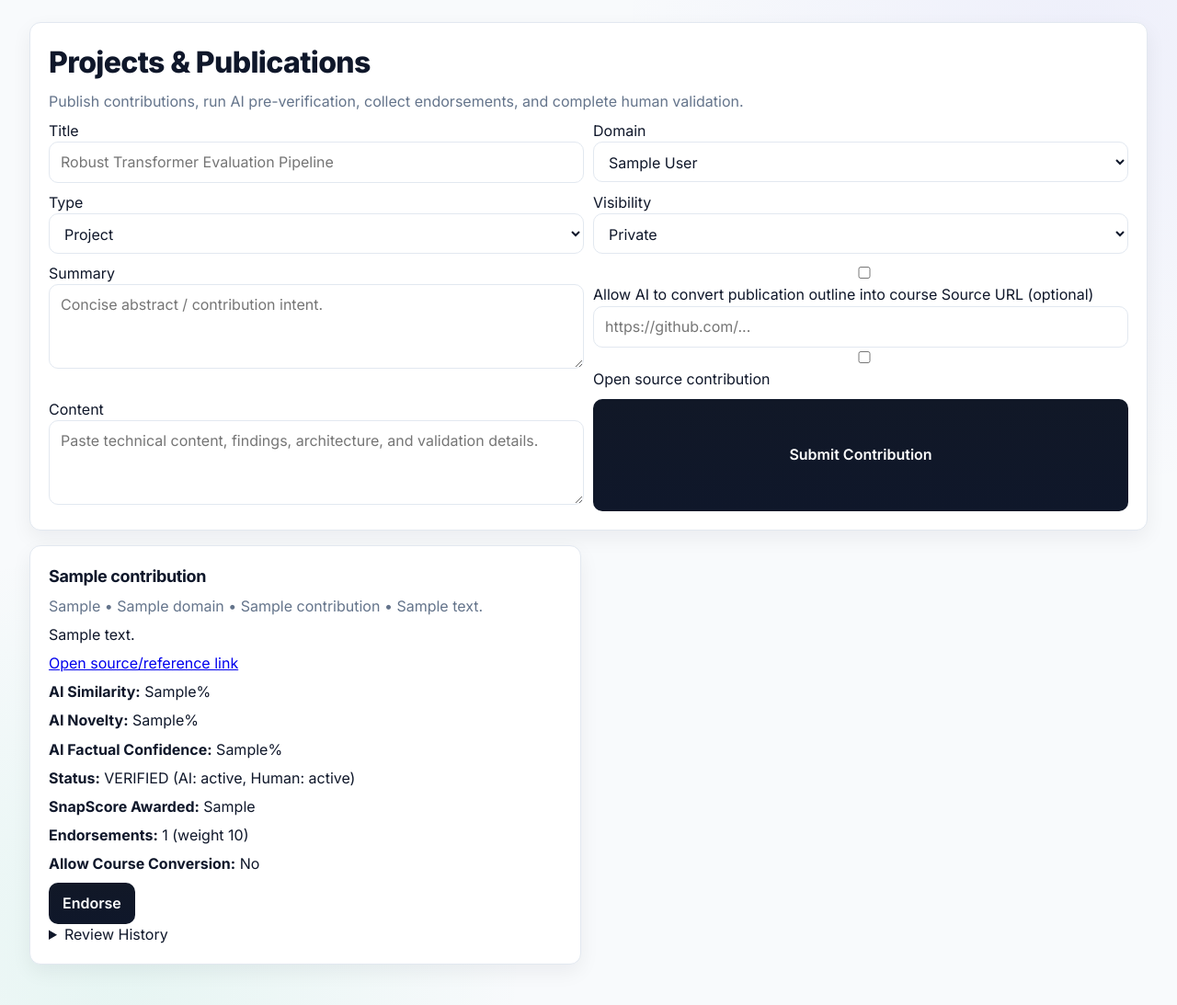
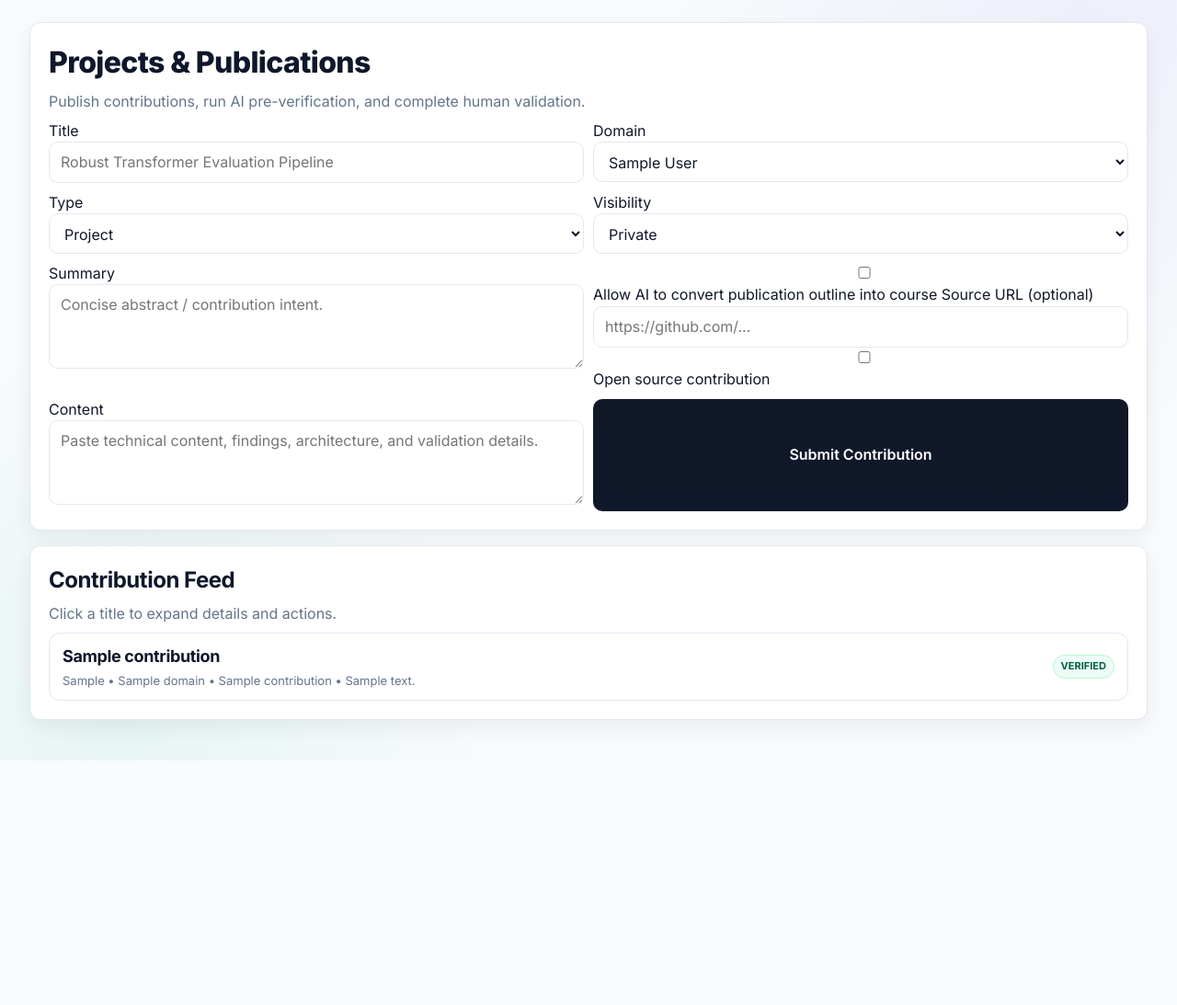
Before and after one commit to dr34m-steppin/DL-Week-26, a FastAPI app: template app/templates/contributions.html in a window 1280 px wide. Shown: the part 59-1152 px from the top of the page at 92% size. After the commit the page ends 886 px from the top, so only its background shows below. Run offline with FastAPI, Linux system fonts and the light colour scheme; the template is opened without the code that fills it: most values are stand-ins (such as "Sample title", 1, 10 or a date in 2020); some libraries are stand-ins or nearby versions.

Commit message:
Fix notification broadcast, remove endorse, and add expandable contribution UI

```diff
--- a/app/main.py
+++ b/app/main.py
@@ -516,22 +516,28 @@ def _notify_user(conn, user_id: int, category: str, title: str, body: str, link:
     )
 
 
-def _notify_domain_watchers(conn, domain: str, title: str, body: str, link: str = "") -> int:
-    rows = _fetchall(
+def _notify_all_users(conn, category: str, title: str, body: str, link: str = "") -> int:
+    total_row = _fetchone(conn, "SELECT COUNT(*) AS total FROM users")
+    total = int(total_row["total"] or 0) if total_row else 0
+    if total <= 0:
+        return 0
+    _execute(
         conn,
         """
-        SELECT user_id, domains_json
-        FROM user_interest_profiles
+        INSERT INTO notifications (user_id, category, title, body, link)
+        SELECT id, ?, ?, ?, ?
+        FROM users
         """,
+        (category, title, body, link),
     )
-    domain_l = domain.strip().lower()
-    notified = 0
-    for row in rows:
-        domains = [d.strip().lower() for d in parse_json_list(str(row["domains_json"]), [])]
-        if domain_l in domains:
-            _notify_user(conn, int(row["user_id"]), "tech_update", title, body, link)
-            notified += 1
-    return notified
+    return total
+
+
+def _notify_domain_watchers(conn, domain: str, title: str, body: str, link: str = "") -> int:
+    # Product behavior: publish/update notifications are platform-wide.
+    # `domain` is kept for call-site compatibility and future filtering.
+    _ = domain
+    return _notify_all_users(conn, "tech_update", title, body, link)
 
 
 def _safe_json_load(raw: str, fallback: Any):
@@ -3347,13 +3353,6 @@ def contributions_hub(request: Request):
                 (item["id"],),
             )
             item["reviews"] = [dict(r) for r in review_rows]
-            endorse_row = _fetchone(
-                conn,
-                "SELECT COUNT(*) AS total, COALESCE(SUM(weight), 0) AS weight FROM contribution_endorsements WHERE contribution_id = ?",
-                (item["id"],),
-            )
-            item["endorsement_count"] = int(endorse_row["total"] or 0) if endorse_row else 0
-            item["endorsement_weight"] = round(float(endorse_row["weight"] or 0), 2) if endorse_row else 0
 
         can_verify = _can_human_verify(conn, user)
     finally:
@@ -3452,14 +3451,13 @@ def contribution_create(
             ),
         )
 
-        if vis == "public":
-            _notify_domain_watchers(
-                conn,
-                domain_value,
-                f"New contribution: {title.strip()}",
-                f"A new {ctype} contribution is available for review.",
-                link="/contributions",
-            )
+        _notify_domain_watchers(
+            conn,
+            domain_value,
+            f"New contribution: {title.strip()}",
+            f"A new {ctype} contribution was published.",
+            link="/contributions",
+        )
     finally:
         conn.close()
 
@@ -3531,43 +3529,6 @@ def contribution_review(
             f"Contribution review: {item['title']}",
             f"Decision: {decision_norm}. {notes.strip() or ''}".strip(),
             link="/contributions",
-        )
-    finally:
-        conn.close()
-
-    return RedirectResponse("/contributions", status_code=303)
-
-
-@app.post("/contributions/{contribution_id}/endorse")
-def contribution_endorse(
-    request: Request,
-    contribution_id: int,
-):
-    redirect = _require_auth(request)
-    if redirect:
-        return redirect
-
-    user = _current_user(request)
-    conn = get_connection()
-    try:
-        item = _fetchone(conn, "SELECT * FROM contributions WHERE id = ?", (contribution_id,))
-        if not item:
-            return RedirectResponse("/contributions", status_code=303)
-        if int(item["user_id"]) == int(user["id"]):
-            return RedirectResponse("/contributions", status_code=303)
-        if item["final_status"] not in {"AI_VERIFIED", "VERIFIED"}:
-            return RedirectResponse("/contributions", status_code=303)
-
-        rep = _compute_user_reputation(conn, int(user["id"]))
-        weight = round(1.0 + min(1.5, float(rep["snapscore"]) / 100.0), 2)
-
-        _execute(
-            conn,
-            """
-            INSERT OR IGNORE INTO contribution_endorsements (contribution_id, user_id, weight)
-            VALUES (?, ?, ?)
-            """,
-            (contribution_id, user["id"], weight),
         )
     finally:
         conn.close()
@@ -4052,10 +4013,22 @@ def notifications_page(request: Request):
         return redirect
 
     user = _current_user(request)
+    publish_feedback = request.session.pop("publish_feedback", None)
+    update_form = request.session.get("updates_publish_draft", {})
+    if not isinstance(update_form, dict):
+        update_form = {}
+
     conn = get_connection()
     try:
         profile = _ensure_interest_profile(conn, user)
         domains = _load_domains(conn)
+        user_count_row = _fetchone(conn, "SELECT COUNT(*) AS total FROM users")
+        total_users = int(user_count_row["total"] or 0) if user_count_row else 0
+        if not update_form.get("domain"):
+            update_form["domain"] = (domains[0]["slug"] if domains else "ai")
+        if not update_form.get("severity"):
+            update_form["severity"] = "medium"
+
         rows = _fetchall(
             conn,
             """
@@ -4080,6 +4053,9 @@ def notifications_page(request: Request):
             domains=domains,
             notifications=notifications,
             unread_count=unread,
+            total_users=total_users,
+            publish_feedback=publish_feedback,
+            update_form=update_form,
         ),
     )
 
@@ -4117,28 +4093,61 @@ def publish_tech_update(
     if sev not in {"low", "medium", "high"}:
         sev = "medium"
     domain_value = domain.strip().lower() or "ai"
-
-    conn = get_connection()
-    try:
-        if user["role"] != "professor" and not _can_human_verify(conn, user):
-            return RedirectResponse("/notifications", status_code=303)
-
+    clean_title = title.strip()
+    clean_summary = summary.strip()
+    clean_source = source_url.strip()
+
+    request.session["updates_publish_draft"] = {
+        "domain": domain_value,
+        "severity": sev,
+        "title": clean_title,
+        "source_url": clean_source,
+        "summary": clean_summary,
+    }
+
+    if not clean_title or not clean_summary:
+        request.session["publish_feedback"] = {
+            "level": "error",
+            "message": "Title and summary are required. Your typed values were kept.",
+        }
+        return RedirectResponse("/notifications", status_code=303)
+
+    conn = get_connection()
+    try:
         _execute(
             conn,
             """
             INSERT INTO tech_updates (domain, title, summary, source_url, severity, created_by)
             VALUES (?, ?, ?, ?, ?, ?)
             """,
-            (domain_value, title.strip(), summary.strip(), source_url.strip(), sev, user["id"]),
-        )
-
-        _notify_domain_watchers(
+            (domain_value, clean_title, clean_summary, clean_source, sev, user["id"]),
+        )
+
+        delivered_count = _notify_domain_watchers(
             conn,
             domain_value,
-            f"Tech update: {title.strip()}",
-            summary.strip(),
+            f"Tech update: {clean_title}",
+            clean_summary,
             link="/explore",
         )
+        _notify_user(
+            conn,
+            int(user["id"]),
+            "system",
+            "Update published successfully",
+            f"Your tech update was delivered to {delivered_count} inboxes.",
+            link="/notifications",
+        )
+        request.session.pop("updates_publish_draft", None)
+        request.session["publish_feedback"] = {
+            "level": "success",
+            "message": f"Submitted. Broadcast sent to {delivered_count} users.",
+        }
+    except Exception as exc:
+        request.session["publish_feedback"] = {
+            "level": "error",
+            "message": f"Publish failed. Your typed values were kept. Error: {str(exc)[:140]}",
+        }
     finally:
         conn.close()
 
--- a/app/static/style.css
+++ b/app/static/style.css
@@ -223,6 +223,51 @@ button:disabled {
   flex-wrap: wrap;
 }
 
+.contribution-list {
+  display: grid;
+  gap: 10px;
+}
+
+.contribution-item {
+  border: 1px solid var(--border);
+  border-radius: 12px;
+  background: #ffffff;
+  overflow: hidden;
+}
+
+.contribution-summary {
+  list-style: none;
+  display: flex;
+  justify-content: space-between;
+  align-items: center;
+  gap: 10px;
+  padding: 12px 14px;
+  cursor: pointer;
+  transition: background 160ms ease;
+}
+
+.contribution-summary::-webkit-details-marker {
+  display: none;
+}
+
+.contribution-item[open] .contribution-summary,
+.contribution-summary:hover {
+  background: #f8fafc;
+}
+
+.contribution-summary-main h3 {
+  margin: 0;
+}
+
+.contribution-summary-main p {
+  margin: 4px 0 0;
+}
+
+.contribution-body {
+  border-top: 1px solid var(--border);
+  padding: 12px 14px;
+}
+
 .mini-form,
 .compact-form {
   display: grid;
@@ -440,6 +485,11 @@ button:disabled {
 
 .error {
   color: var(--danger);
+  font-weight: 700;
+}
+
+.success {
+  color: #166534;
   font-weight: 700;
 }
 
--- a/app/templates/contributions.html
+++ b/app/templates/contributions.html
@@ -3,7 +3,7 @@
 {% block content %}
 <section class="card">
   <h1>Projects & Publications</h1>
-  <p class="muted">Publish contributions, run AI pre-verification, collect endorsements, and complete human validation.</p>
+  <p class="muted">Publish contributions, run AI pre-verification, and complete human validation.</p>
   <form method="post" action="/contributions/create" class="form-grid two-col">
     <div>
       <label>Title</label>
@@ -52,11 +52,23 @@
   </form>
 </section>
 
-<section class="grid-2">
+<section class="card">
+  <h2>Contribution Feed</h2>
+  <p class="muted">Click a title to expand details and actions.</p>
+  <div class="contribution-list">
     {% for c in contributions %}
-  <article class="card">
+    <details class="contribution-item">
+      <summary class="contribution-summary">
+        <div class="contribution-summary-main">
           <h3>{{ c.title }}</h3>
-    <p class="muted">{{ c.contribution_type }} • {{ c.domain }} • {{ c.owner_name }} • {{ c.visibility }}</p>
+          <p class="muted small">{{ c.contribution_type }} • {{ c.domain }} • {{ c.owner_name }} • {{ c.visibility }}</p>
+        </div>
+        <span class="status-pill {% if c.final_status == 'VERIFIED' %}completed{% elif c.final_status in ['AI_VERIFIED', 'PENDING'] %}in-progress{% else %}pending{% endif %}">
+          {{ c.final_status }}
+        </span>
+      </summary>
+
+      <div class="contribution-body">
         <p>{{ c.summary }}</p>
         {% if c.source_url %}<p><a href="{{ c.source_url }}" target="_blank">Open source/reference link</a></p>{% endif %}
         <p><strong>AI Similarity:</strong> {{ c.ai_similarity }}%</p>
@@ -64,13 +76,9 @@
         <p><strong>AI Factual Confidence:</strong> {{ c.ai_factual_confidence }}%</p>
         <p><strong>Status:</strong> {{ c.final_status }} (AI: {{ c.ai_status }}, Human: {{ c.human_status }})</p>
         <p><strong>SnapScore Awarded:</strong> {{ c.snapscore_awarded }}</p>
-    <p><strong>Endorsements:</strong> {{ c.endorsement_count }} (weight {{ c.endorsement_weight }})</p>
         <p><strong>Allow Course Conversion:</strong> {% if c.allow_course_conversion == 1 %}Yes{% else %}No{% endif %}</p>
 
         <div class="inline-actions">
-      <form method="post" action="/contributions/{{ c.id }}/endorse">
-        <button type="submit">Endorse</button>
-      </form>
           {% if c.can_generate_outline %}
           <form method="post" action="/contributions/{{ c.id }}/generate-outline" class="mini-form">
             <label><input type="checkbox" name="make_course" value="1" {% if c.allow_course_conversion == 1 %}checked{% endif %} /> Convert to course (if allowed)</label>
@@ -118,11 +126,13 @@
           {% endfor %}
         </details>
         {% endif %}
-  </article>
+      </div>
+    </details>
     {% else %}
     <article class="card">
       <p>No contributions yet.</p>
     </article>
     {% endfor %}
+  </div>
 </section>
 {% endblock %}
```
Also changed, not shown: app/templates/notifications.html (+12 -9 lines). Lines whose indentation alone changed are shown as unchanged.
